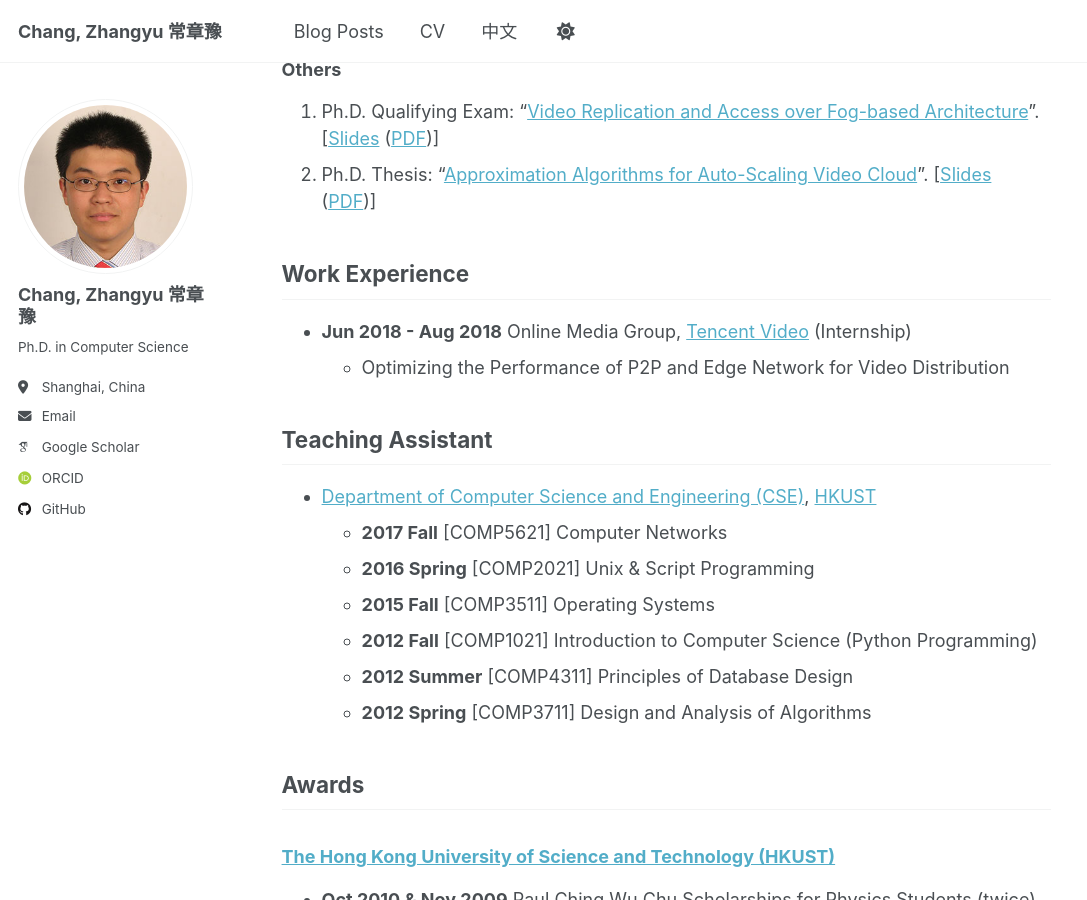
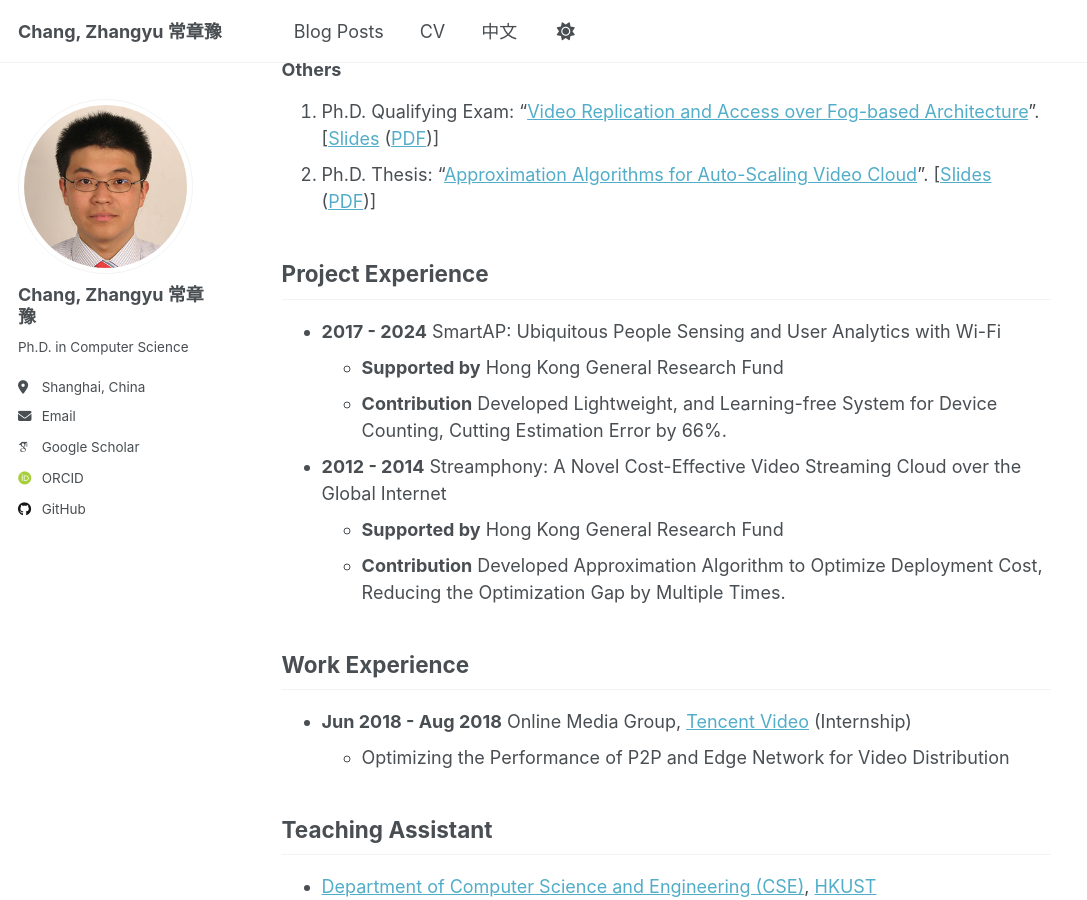
Before and after one commit to changzhangyu/changzhangyu.github.io, a Jekyll site: the page built from _pages/cv.md, in a window 1280 px wide and 900 px high, scrolled down 1842 px. Shown: the whole window, without its empty margins (0-1087 px from the left). Built offline with Jekyll 4.4.1, drawn with Linux system fonts in a browser that asks for light colours; some web fonts are replaced; some of the changed text lies outside the part shown.

Commit message:
Add project experience
Add project experience
Fix some bugs

```diff
--- a/_pages/cv.md
+++ b/_pages/cv.md
@@ -11,14 +11,14 @@ redirect_from:
 
 ## Education
 
-* **Sep 2015 - Dec 2023** [The Hong Kong University of Science and Technology (HKUST)](http://www.ust.hk/)
+* **Sep 2015 - Jan 2024** [The Hong Kong University of Science and Technology (HKUST)](http://www.ust.hk/)
   * [Department of Computer Science and Engineering (CSE)](http://www.cse.ust.hk)
-  * **Doctor of Philosophy** in Computer Science
+  * **Doctor of Philosophy** in Computer Science and Engineering
   * Supervisor: Prof. [Shueng-Han Gary Chan](http://www.cse.ust.hk/~gchan/)
 
 * **Sep 2011 - Aug 2015** [The Hong Kong University of Science and Technology (HKUST)](http://www.ust.hk/)
   * [Department of Computer Science and Engineering (CSE)](http://www.cse.ust.hk)
-  * **Master of Philosophy** in Computer Science
+  * **Master of Philosophy** in Computer Science and Engineering
   * Supervisor: Prof. [Shueng-Han Gary Chan](http://www.cse.ust.hk/~gchan/)
 
 * **Sep 2007 - Aug 2011** [The Hong Kong University of Science and Technology (HKUST)](http://www.ust.hk/)
@@ -44,6 +44,16 @@ redirect_from:
 ### Others
 
 {% include publications/others.md %}
+
+## Project Experience
+
+* **2017 - 2024** SmartAP: Ubiquitous People Sensing and User Analytics with Wi-Fi
+  * **Supported by** Hong Kong General Research Fund
+  * **Contribution** Developed Lightweight, and Learning-free System for Device Counting, Cutting Estimation Error by 66%.
+
+* **2012 - 2014** Streamphony: A Novel Cost-Effective Video Streaming Cloud over the Global Internet
+  * **Supported by** Hong Kong General Research Fund
+  * **Contribution** Developed Approximation Algorithm to Optimize Deployment Cost, Reducing the Optimization Gap by Multiple Times.
 
 ## Work Experience
 
```
Also changed, not shown: _pages/zh.md (+13 -3 lines).
